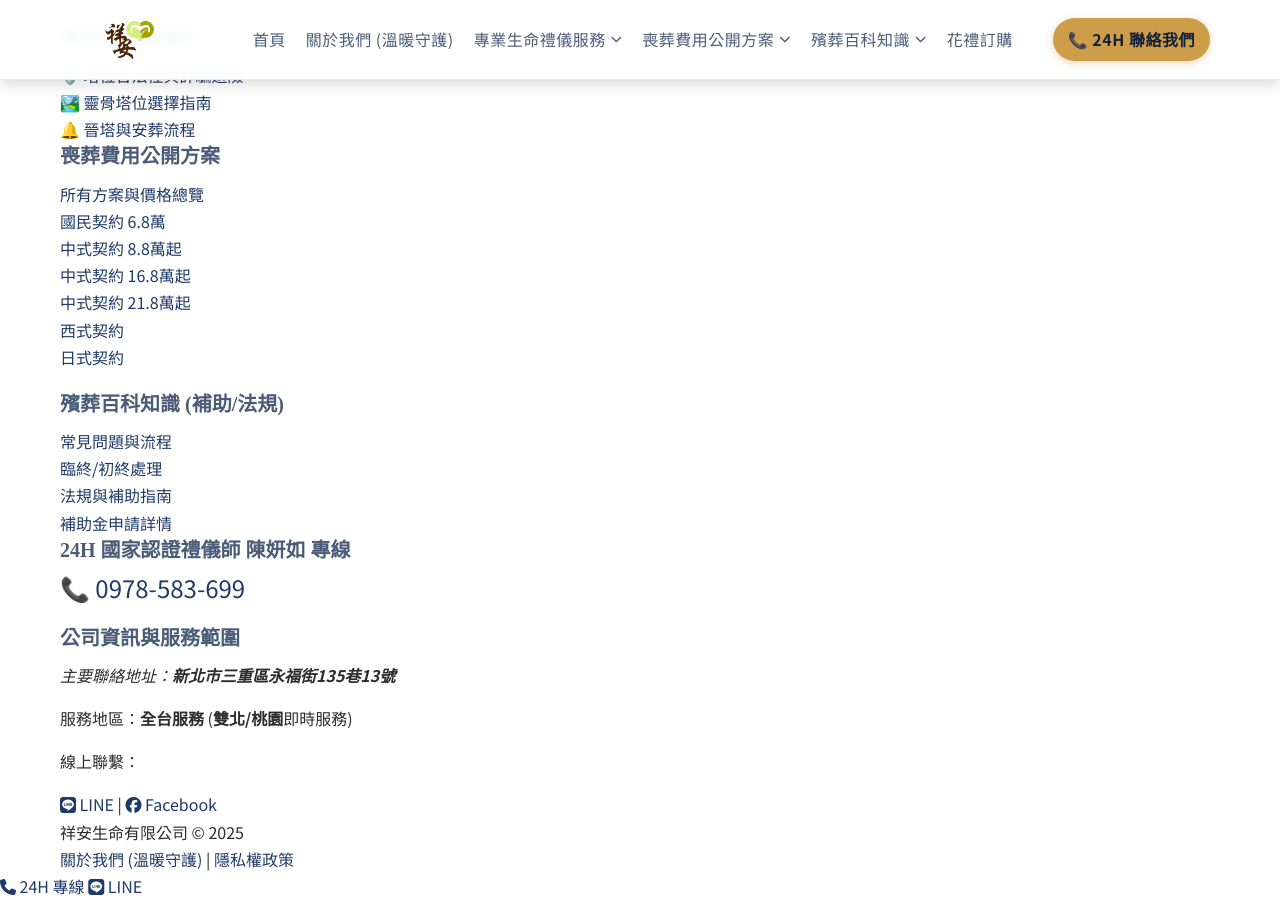
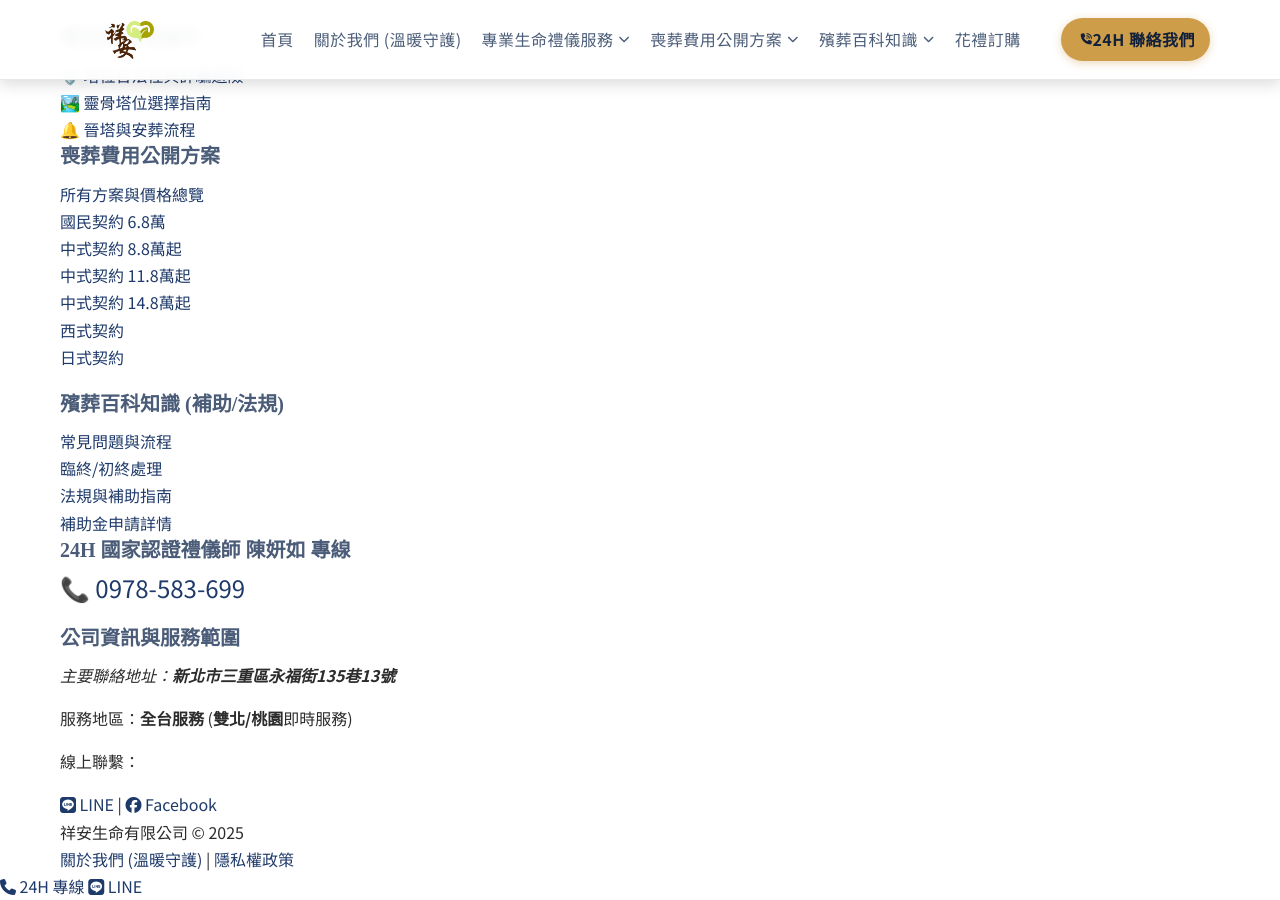
Before and after one commit to Shiangan/Shiangan, a Jekyll site: the page index.html, which Jekyll copies as it is, in a window 1280 px wide and 900 px high, scrolled down 6843 px. Built offline with Jekyll 4.4.1, drawn with Linux system fonts in a browser that asks for light colours; some web fonts are replaced.

Commit message:
Update index.html

```diff
--- a/index.html
+++ b/index.html
@@ -22,22 +24,37 @@
     <meta property="og:url" content="https://24hour.台灣/Shiangan/">
     <meta property="og:image" content="https://24hour.台灣/Shiangan/images/logo.png">
     <meta property="og:description" content="國家認證禮儀師團隊，甲級立案，喪葬費用方案完整公開透明，立即諮詢：0978-583-699。">
+    <meta property="og:locale" content="zh_TW">
 
     <link rel="preload" href="../fonts/UoqMunThenKhung-1.000.ttf" as="font" type="font/ttf" crossorigin>
     <link rel="preload" href="../fonts/Iansui-Regular.ttf" as="font" type="font/ttf" crossorigin>
-    <link href="https://fonts.googleapis.com/css2?family=Noto+Serif+TC:wght@400;700&family=Noto+Sans+TC:wght@300;400;700&display=swap" rel="stylesheet">
+    <link rel="stylesheet" href="https://fonts.googleapis.com/css2?family=Noto+Serif+TC:wght@400;700&family=Noto+Sans+TC:wght@300;400;700&display=swap" media="print" onload="this.media='all'">
 
-    <link rel="stylesheet" href="https://cdnjs.cloudflare.com/ajax/libs/font-awesome/6.5.1/css/all.min.css" integrity="sha512-DTOQO9RWCH3ppGqcWaEA1BIZOC6xxalwEsw9c2QQeAIftl+Vegovlnee1c9QX4TctnWMn13TZye+giMm8e2LwA==" crossorigin="anonymous" referrerpolicy="no-referrer" />
-    <link rel="stylesheet" href="css/style.css">
+    <link rel="preload" href="https://cdnjs.cloudflare.com/ajax/libs/font-awesome/6.5.1/css/all.min.css" as="style" onload="this.onload=null;this.rel='stylesheet'">
+    <noscript><link rel="stylesheet" href="https://cdnjs.cloudflare.com/ajax/libs/font-awesome/6.5.1/css/all.min.css"></noscript>
+
+    <link rel="preload" href="css/style.css" as="style" onload="this.onload=null;this.rel='stylesheet'">
+    <noscript><link rel="stylesheet" href="css/style.css"></noscript>
 
     <script type="application/ld+json">
     {
       "@context": "https://schema.org",
       "@type": "LocalBusiness",
       "name": "祥安生命有限公司",
+      "legalName": "祥安生命有限公司",
       "url": "https://24hour.台灣/Shiangan/",
+      "image": "https://24hour.台灣/Shiangan/images/logo.png",
       "logo": "https://24hour.台灣/Shiangan/images/logo.png",
+      "priceRange": "$$$",
       "telephone": "+886 978 583 699",
+      "address": {
+          "@type": "PostalAddress",
+          "streetAddress": "新北市三重區永福街135巷13號",
+          "addressLocality": "新北",
+          "addressRegion": "TW",
+          "postalCode": "241",
+          "addressCountry": "TW"
+      },
       "contactPoint": {
         "@type": "ContactPoint",
         "telephone": "+886 978 583 699",
@@ -118,8 +129,7 @@
         <div class="header-container container">
             <div class="logo">
                 <a href="index.html" title="祥安生命有限公司 - 回到首頁">
-                    <img src="images/logo.png" alt="祥安生命有限公司 Logo - 國家認證禮儀師" class="site-logo">
-                </a>
+                    <img src="images/logo.png" alt="祥安生命有限公司 Logo - 國家認證禮儀師" class="site-logo" width="150" height="40"> </a>
             </div>
 
             <nav class="main-nav" id="main-nav" role="navigation" aria-label="主要網站導覽">
@@ -128,10 +138,10 @@
                     <li role="menuitem"><a href="about.html" title="了解祥安生命的理念、專業證照與甲級立案證明">關於我們 (溫暖守護)</a></li>
 
                     <li class="dropdown" role="menuitem">
-                        <a href="services.html" aria-expanded="false" title="了解所有生命禮儀服務" aria-haspopup="true" tabindex="0">
+                        <a href="services.html" aria-expanded="false" title="專業生命禮儀服務總覽與分類" aria-haspopup="true" id="services-menu-btn" tabindex="0">
                             專業生命禮儀服務 <i class="fas fa-chevron-down" aria-hidden="true"></i>
                         </a>
-                        <ul class="submenu" role="menu">
+                        <ul class="submenu" role="menu" aria-labelledby="services-menu-btn">
                             <li class="submenu-title">依宗教信仰分類</li>
                             <li role="menuitem"><a href="services.html#buddhist-taoist" title="中式佛/道教禮儀服務">中式禮儀 (佛教/道教)</a></li>
                             <li role="menuitem"><a href="services.html#western-etiquette" title="西式基督/天主教禮儀服務">西式禮儀 (基督教/天主教)</a></li>
@@ -145,10 +155,10 @@
                     </li>
 
                     <li class="dropdown" role="menuitem">
-                        <a href="plans.html" aria-expanded="false" title="查看喪葬費用公開透明方案" aria-haspopup="true" tabindex="0">
+                        <a href="plans.html" aria-expanded="false" title="查看喪葬費用公開透明方案" aria-haspopup="true" id="plans-menu-btn" tabindex="0">
                             喪葬費用公開方案 <i class="fas fa-chevron-down" aria-hidden="true"></i>
                         </a>
-                        <ul class="submenu" role="menu">
+                        <ul class="submenu" role="menu" aria-labelledby="plans-menu-btn">
                             <li class="submenu-title">公開透明契約方案</li>
                             <li role="menuitem"><a href="plans.html#basic" title="國民契約 6.8萬方案詳情">國民契約 6.8萬</a></li>
                             <li role="menuitem"><a href="plans.html#eighty-eight" title="中式契約 8.8萬方案詳情">中式契約 8.8萬</a></li>
@@ -162,10 +172,10 @@
                     </li>
 
                     <li class="dropdown" role="menuitem">
-                        <a href="blog.html" aria-expanded="false" title="查看殯葬相關知識與問答" aria-haspopup="true" tabindex="0">
+                        <a href="blog.html" aria-expanded="false" title="查看殯葬相關知識與問答" aria-haspopup="true" id="blog-menu-btn" tabindex="0">
                             殯葬百科知識 <i class="fas fa-chevron-down" aria-hidden="true"></i>
                         </a>
-                        <ul class="submenu" role="menu">
+                        <ul class="submenu" role="menu" aria-labelledby="blog-menu-btn">
                             <li class="submenu-title">常見問答與流程</li>
                             <li role="menuitem"><a href="blog.html#first-step" title="臨終/初終的緊急處理步驟">臨終/初終處理</a></li>
                             <li role="menuitem"><a href="blog.html#faq-process" title="治喪流程細節與常見問答">治喪流程與細節問答</a></li>
@@ -178,36 +188,38 @@
                     </li>
 
                     <li role="menuitem"><a href="order.html" title="花禮與奠儀用品訂購">花禮訂購</a></li>
-                    <li class="contact-nav" role="menuitem"><a href="tel:+886978583699" title="24小時禮儀服務緊急專線 0978-583-699">📞 24H 聯絡我們</a></li>
+                    <li class="contact-nav" role="menuitem"><a href="tel:+886978583699" title="24小時禮儀服務緊急專線 0978-583-699"><i class="fas fa-phone-volume" aria-hidden="true"></i> 24H 聯絡我們</a></li>
                 </ul>
             </nav>
 
-            <button class="menu-toggle" aria-label="切換導覽選單" aria-controls="main-nav" aria-expanded="false">
-                <i class="fas fa-bars" aria-hidden="true"></i> 選單
-            </button>
+            <button class="menu-toggle" aria-label="切換主要導覽選單" aria-controls="main-nav" aria-expanded="false">
+                <i class="fas fa-bars" aria-hidden="true"></i>
+                <span class="sr-only-text">選單</span> </button>
         </div>
     </header>
 
     <main role="main">
     <section id="hero" class="hero-section first-section" aria-label="祥安生命：喪葬費用公開透明，24H溫馨陪伴">
-        <div id="stars" class="star-layer"></div>
-        <div id="stars2" class="star-layer"></div>
-        <div id="stars3" class="star-layer"></div>
+        <div id="stars" class="star-layer" aria-hidden="true"></div>
+        <div id="stars2" class="star-layer" aria-hidden="true"></div>
+        <div id="stars3" class="star-layer" aria-hidden="true"></div>
 
         <div class="hero-content animate-on-scroll">
 
-            <h1 class="text-line-container">
+            <hgroup> <h1 class="text-line-container">
                     <span aria-label="祥安生命有限公司">祥安生命</span>
                 </h1>
                 <h2 class="text-line-container hero-subtitle">
                     <span>喪葬費用公開透明，24H溫馨陪伴</span>
                 </h2>
+            </hgroup>
             <p>讓愛與思念，成為此刻唯一的重量。</p>
 
             <div class="emergency-tag">此刻徬徨無助？請即刻撥打 24H 專線</div>
-            <a href="tel:+886978583699" class="cta-button primary large contact-call-btn" title="立即撥打 24小時禮儀服務緊急專線 0978-583-699">📞 **24H 專線：0978-583-699**</a>
 
+            <div class="hero-cta-group"> <a href="tel:+886978583699" class="cta-button primary large contact-call-btn" title="立即撥打 24小時禮儀服務緊急專線 0978-583-699">📞 **24H 專線：0978-583-699**</a>
                 <a href="plans.html" class="cta-button secondary large" title="查看所有公開透明的喪葬費用方案">查看所有公開透明費用方案</a>
+            </div>
         </div>
     </section>
 
@@ -390,67 +402,67 @@
 
             <div class="accordion-container">
                 <div class="faq-item accordion-item active">
-                    <h3 class="accordion-title">
+                    <h3 class="accordion-title" role="heading" aria-level="3">
                         <button class="accordion-header" aria-expanded="true" aria-controls="faq-content-1">
                             <i class="fas fa-question-circle" aria-hidden="true"></i> Q1. 大家的費用都是公開透明的嗎？會不會有突然冒出來的費用？
                         </button>
                     </h3>
-                    <div class="accordion-content" id="faq-content-1" role="region">
+                    <div class="accordion-content" id="faq-content-1" role="region" aria-labelledby="faq-content-1">
                         <p>請您絕對放心！祥安生命最重視的就是**費用透明**。所有方案的價格和服務細節，都會在執行前用**書面文件**清清楚楚地跟您確認。我們承諾**絕不會有任何隱藏費用**，讓您安心完成治喪。您可以隨時看看我們的<a href="plans.html" title="喪葬費用公開方案">公開方案頁面</a>。</p>
                     </div>
                 </div>
 
                 <div class="faq-item accordion-item">
-                    <h3 class="accordion-title">
+                    <h3 class="accordion-title" role="heading" aria-level="3">
                         <button class="accordion-header" aria-expanded="false" aria-controls="faq-content-6">
                             <i class="fas fa-question-circle" aria-hidden="true"></i> Q2. 突然遇到親人離世，我應該第一時間做什麼？
                         </button>
                     </h3>
-                    <div class="accordion-content" id="faq-content-6" role="region">
+                    <div class="accordion-content" id="faq-content-6" role="region" aria-labelledby="faq-content-6">
                         <p>請您立刻撥打我們的 <strong>24H 緊急專線 0978-583-699</strong>。我們會立刻接聽，並溫柔地指導您處理醫院或家中需要的文件和步驟，並盡快派專業禮儀師抵達現場，開始接手處理後續所有事宜。請讓我們來成為您此刻的依靠！  </p>
                     </div>
                 </div>
 
                 <div class="faq-item accordion-item">
-                    <h3 class="accordion-title">
+                    <h3 class="accordion-title" role="heading" aria-level="3">
                         <button class="accordion-header" aria-expanded="false" aria-controls="faq-content-2">
                             <i class="fas fa-question-circle" aria-hidden="true"></i> Q3. 我們可以依照逝者的個性或我們的想法來客製化儀式嗎？
                         </button>
                     </h3>
-                    <div class="accordion-content" id="faq-content-2" role="region">
+                    <div class="accordion-content" id="faq-content-2" role="region" aria-labelledby="faq-content-2">
                         <p>當然可以！我們相信每個生命故事都獨一無二。您的專屬禮儀師會跟您**一對一了解**，無論是宗教信仰、特別的家族傳統，還是您的預算考量，我們都會盡力幫您打造一個**最貼心、最圓滿的告別式**。</p>
                     </div>
                 </div>
 
                 <div class="faq-item accordion-item">
-                    <h3 class="accordion-title">
+                    <h3 class="accordion-title" role="heading" aria-level="3">
                         <button class="accordion-header" aria-expanded="false" aria-controls="faq-content-3">
                             <i class="fas fa-question-circle" aria-hidden="true"></i> Q4. 請問服務我們的禮儀師有專業證照嗎？
                         </button>
                     </h3>
-                    <div class="accordion-content" id="faq-content-3" role="region">
+                    <div class="accordion-content" id="faq-content-3" role="region" aria-labelledby="faq-content-3">
                         <p>是的！祥安所有的核心禮儀師都擁有**國家認證的殯葬專業證照**，定期接受訓練。以最專業、最穩健的態度服務，可以完全信任的品質。</p>
                     </div>
                 </div>
 
                 <div class="faq-item accordion-item">
-                    <h3 class="accordion-title">
+                    <h3 class="accordion-title" role="heading" aria-level="3">
                         <button class="accordion-header" aria-expanded="false" aria-controls="faq-content-4">
                             <i class="fas fa-question-circle" aria-hidden="true"></i> Q5. 我們家在桃園/新北/台北，你們都可以隨時提供服務嗎？
                         </button>
                     </h3>
-                    <div class="accordion-content" id="faq-content-4" role="region">
+                    <div class="accordion-content" id="faq-content-4" role="region" aria-labelledby="faq-content-4">
                         <p>是的！我們的服務主力範圍就是**台北、新北、桃園**地區。不論白天黑夜，我們提供 **24 小時即時服務**。只要您一通電話，我們的團隊就會立刻啟動，第一時間趕到醫院或您指定的地點協助您。</p>
                     </div>
                 </div>
 
                 <div class="faq-item accordion-item">
-                    <h3 class="accordion-title">
+                    <h3 class="accordion-title" role="heading" aria-level="3">
                         <button class="accordion-header" aria-expanded="false" aria-controls="faq-content-5">
                             <i class="fas fa-question-circle" aria-hidden="true"></i> Q6. 如果選了方案，之後可以調整或增加服務內容嗎？
                         </button>
                     </h3>
-                    <div class="accordion-content" id="faq-content-5" role="region">
+                    <div class="accordion-content" id="faq-content-5" role="region" aria-labelledby="faq-content-5">
                         <p>當然可以！我們的方案都是**彈性**的。在整個治喪期間，您可以隨時跟您的禮儀師討論，根據實際需求來**增加或減少服務項目或用品**。費用也會依照調整的內容公開計算，多退少補，確保一切符合您的心意。</p>
                     </div>
                 </div>
@@ -497,8 +509,8 @@
                         <li><a href="plans.html" title="所有費用方案與價格總覽">所有方案與價格總覽</a></li>
                         <li><a href="plans.html#basic" title="國民契約 6.8萬方案">國民契約 6.8萬</a></li>
                         <li><a href="plans.html#eighty-eight" title="中式契約 8.8萬起方案">中式契約 8.8萬起</a></li>
-                        <li><a href="plans.html#eleven-eight" title="中式契約 11.8萬起方案">中式契約 16.8萬起</a></li>
-                        <li><a href="plans.html#fourteen-eight" title="中式契約 14.8萬起方案">中式契約 21.8萬起</a></li>
+                        <li><a href="plans.html#eleven-eight" title="中式契約 11.8萬起方案">中式契約 11.8萬起</a></li>
+                        <li><a href="plans.html#fourteen-eight" title="中式契約 14.8萬起方案">中式契約 14.8萬起</a></li>
                         <li><a href="plans.html#west" title="西式契約方案">西式契約</a></li>
                         <li><a href="plans.html#japen" title="日式契約方案">日式契約</a></li>
                     </ul>
@@ -519,10 +531,10 @@
                 <h4 style="margin-bottom: 5px;">24H 國家認證禮儀師 陳妍如 專線</h4>
                 <p style="font-size: 1.5rem; color: var(--accent-color); margin-top: 0;">
                     📞 <a href="tel:+886978583699" itemprop="telephone" title="點擊撥打 24小時緊急專線">0978-583-699</a>
+                </p>
                 <meta itemprop="priceRange" content="$$$">
                 <meta itemprop="openingHours" content="Mo-Su 00:00-23:59">
                 <meta itemprop="areaServed" content="台灣全區">
-                </p>
 
                 <h4>公司資訊與服務範圍</h4>
                 <address itemprop="address" itemscope itemtype="https://schema.org/PostalAddress">
@@ -532,7 +544,7 @@
                         <meta itemprop="addressRegion" content="TW">
                     </p>
                 </address>
-                <p>服務地區：<strong itemprop="areaServed">全台服務</strong> (<strong>雙北/桃園</strong>即時服務)</p>
+                <p>服務地區：<strong>全台服務</strong> (<strong>雙北/桃園</strong>即時服務)</p>
 
                 <p style="margin-top: 15px;">線上聯繫：</p>
                 <div class="footer-social-links">
@@ -554,7 +566,7 @@
         </div>
     </footer>
 
-    <div class="floating-cta" aria-label="緊急聯繫方式">
+    <div class="floating-cta" role="complementary" aria-label="緊急聯繫方式與快速導航">
         <a href="tel:+886978583699" title="24H 電話諮詢 0978-583-699"><i class="fas fa-phone" aria-hidden="true"></i> 24H 專線</a>
         <a href="https://line.me/ti/p/@shiangan0978" target="_blank" rel="noopener noreferrer nofollow" title="LINE 即時諮詢"><i class="fab fa-line" aria-hidden="true"></i> LINE</a>
     </div>
```
Also changed, not shown: other parts of index.html (+4 -8 lines). Lines whose indentation alone changed are shown as unchanged.
